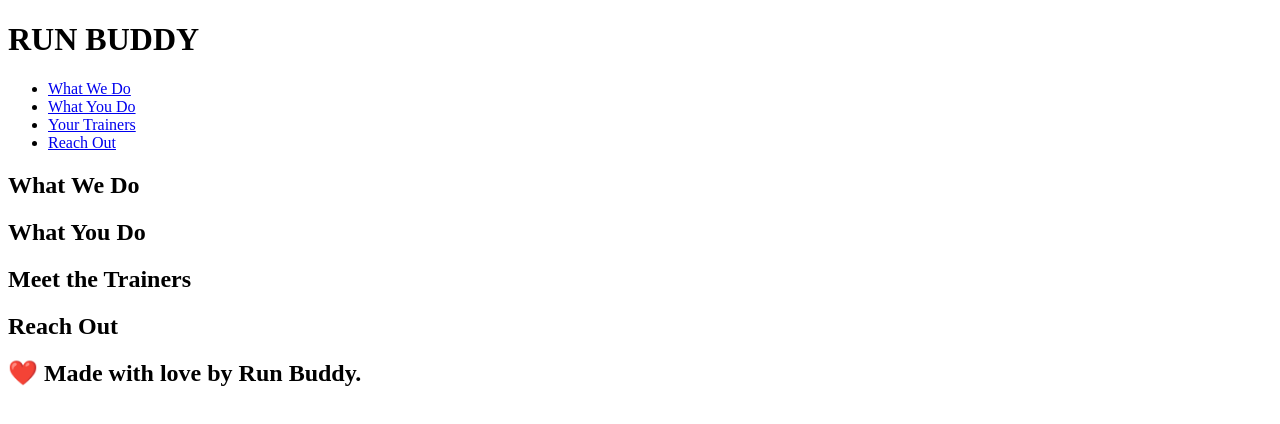
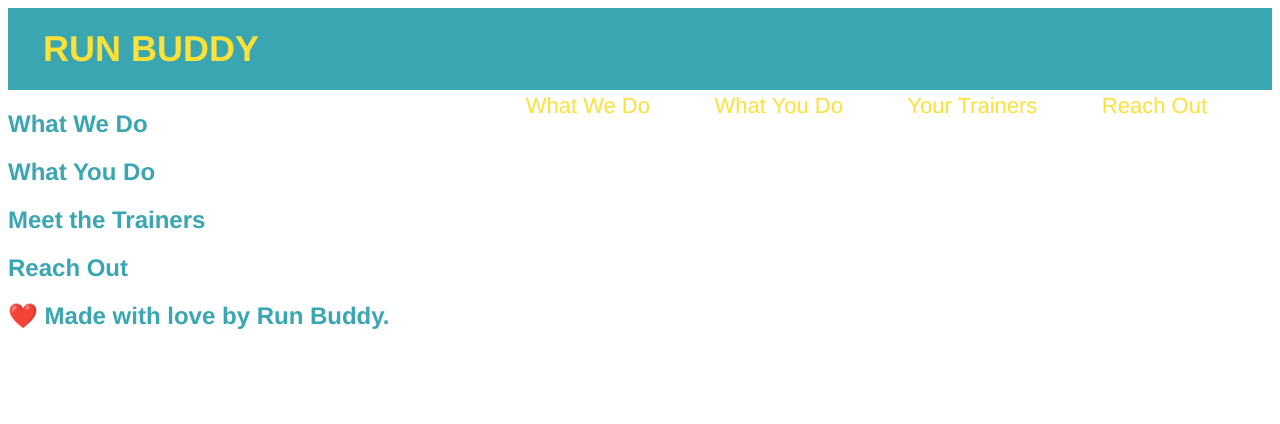
Before and after one commit to winterkanda/run-buddy, a plain HTML site: page index.html in a window 1280 px wide. Drawn offline with Linux system fonts and the light colour scheme.

Commit message:
added css elements and id

```diff
--- a/index.html
+++ b/index.html
@@ -2,6 +2,7 @@
 <html lang="en">
     <head>
         <meta charset="UTF-8" />
+        <link rel="stylesheet" href="./style.css"/>
         <title> Run Buddy 2</title>
     </head>
 
--- /dev/null
+++ b/style.css
@@ -0,0 +1,38 @@
+body {
+    /* more on this crazy alphanumerical value in a minute! */
+    color: #39a6b2;
+    font-family: Helvetica, Arial, sans-serif;
+  }
+
+/* apply styles to <header> */
+header {
+    padding: 20px 35px;
+    background-color: #39a6b2;
+  }
+
+header h1 {
+    font-weight: bold;
+    font-size: 36px;
+    color: #fce138;
+    margin: 0;
+  }
+
+header a {
+    text-decoration: none;
+    color: #fce138;
+  }
+
+header nav {
+    float: right;
+    margin: 7px 0;
+  }
+
+header nav ul li {
+    display: inline;
+  }
+
+header nav ul li a {
+    margin: 0 30px;
+    font-weight: lighter;
+    font-size: 22px;
+  }
```
